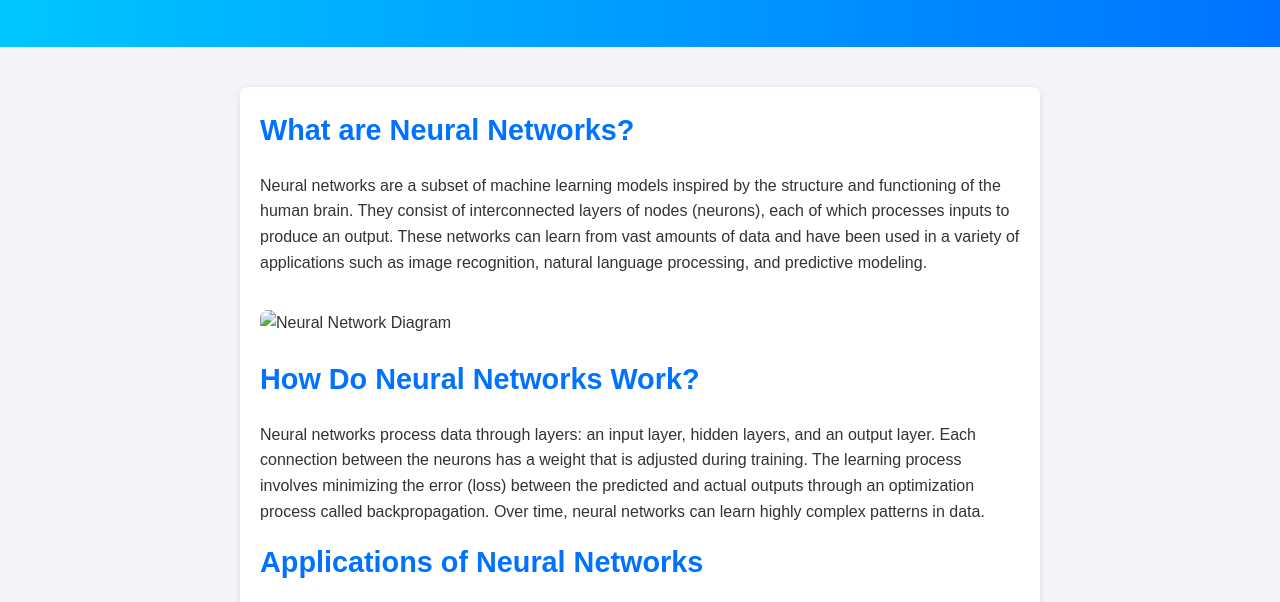
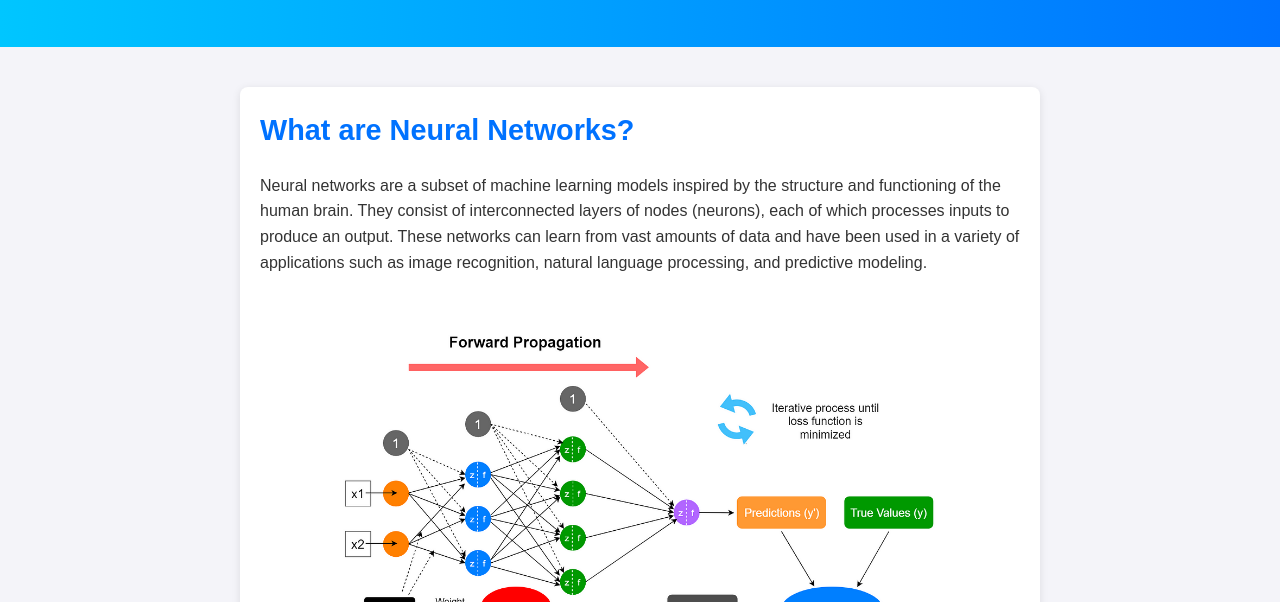
Before and after one commit to Adarshpandey108/portfolio, a website: page blog-post.html in a window 1280 px wide. Shown: the part 158-760 px from the top of the page. Drawn offline with Linux system fonts and the light colour scheme.

Commit message:
Update blog-post.html

```diff
--- a/blog-post.html
+++ b/blog-post.html
@@ -180,7 +180,7 @@
         <p>
             Neural networks are a subset of machine learning models inspired by the structure and functioning of the human brain. They consist of interconnected layers of nodes (neurons), each of which processes inputs to produce an output. These networks can learn from vast amounts of data and have been used in a variety of applications such as image recognition, natural language processing, and predictive modeling.
         </p>
-        <img src="assets/neural-network-diagram.png" alt="Neural Network Diagram">
+        <img src="neural-network-diagram.png" alt="Neural Network Diagram">
 
         <h2>How Do Neural Networks Work?</h2>
         <p>
```
